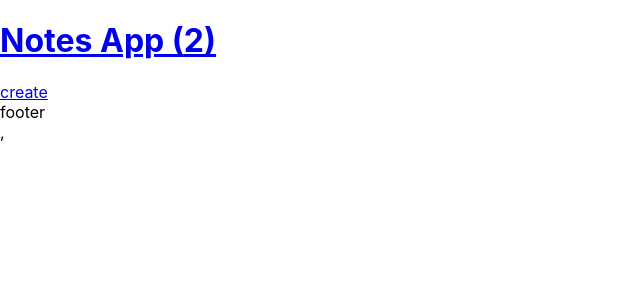
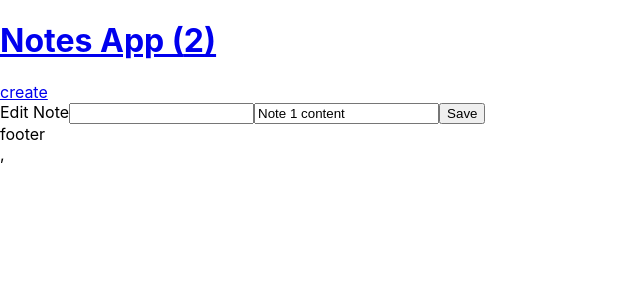
Before and after one commit to Pierluigi10/webapp-notes-manager, a React (Vite) app: page /edit/1 in a window 1280 px wide. Shown: the top 300 px of the page, without its empty margins (0-640 px from the left). Built offline with nearby package versions, Linux system fonts and the light colour scheme.

Commit message:
add editNote

```diff
--- a/src/App.jsx
+++ b/src/App.jsx
@@ -3,17 +3,17 @@ import { Routes, Route, Link } from "react-router-dom";
 import { NotesContext } from "./context";
 import { CreateNoteScreen } from "./CreateNoteScreen";
 import { HomeScreen } from "./HomeScreen";
+import { EditNoteScreen } from "./EditNoteScreen";
 
 function App() {
   const [notes, setNotes] = useState([
-    { id:1, tile: "Note 1", content: "Note 1 content" },
-    {id: 2, tile: "Note 2", content: "Note 2 content" },
+    { id: 1, tile: "Note 1", content: "Note 1 content" },
+    { id: 2, tile: "Note 2", content: "Note 2 content" },
   ]);
 
-
-function deleteNote(id) {
-  setNotes(notes.filter(note => note.id !== id))
-}
+  function deleteNote(id) {
+    setNotes(notes.filter((note) => note.id !== id));
+  }
 
   return (
     <NotesContext.Provider value={{ notes, setNotes, deleteNote }}>
@@ -28,6 +28,7 @@ function deleteNote(id) {
           <Routes>
             <Route path="/" element={<HomeScreen />} />
             <Route path="/create" element={<CreateNoteScreen />} />
+            <Route path="/edit/:noteid" element={<EditNoteScreen />} />
           </Routes>
         </main>
         <footer>footer</footer>
--- /dev/null
+++ b/src/EditNoteScreen.jsx
@@ -0,0 +1,46 @@
+import React, { useContext, useState } from "react";
+import { useParams, useNavigate } from "react-router-dom";
+import { NotesContext } from "./context";
+
+export function EditNoteScreen() {
+  const { noteid } = useParams(); // return always a string
+  //   console.log("noteid", noteid);
+  const navigate = useNavigate();
+  const { notes, setNotes } = useContext(NotesContext);
+
+  const noteToEdit = notes.find((note) => note.id === parseInt(noteid));
+  //   console.log(notes);
+  //   console.log("noteToEdit", noteToEdit);
+
+  const [title, setTitle] = useState(noteToEdit.title);
+  const [content, setContent] = useState(noteToEdit.content);
+
+  return (
+    <>
+      Edit Note
+      <input
+        type="text"
+        value={title}
+        onChange={(e) => setTitle(e.target.value)}
+      />
+      <input
+        type="text"
+        value={content}
+        onChange={(e) => setContent(e.target.value)}
+      />
+      <button
+        onClick={(e) => {
+          setNotes([
+            ...notes.filter((n) => n.id !== noteToEdit.id),
+            { title, content, id: noteToEdit.id },
+          ]);
+          setTitle("");
+          setContent("");
+          navigate("/");
+        }}
+      >
+        Save
+      </button>
+    </>
+  );
+}
--- a/src/HomeScreen.jsx
+++ b/src/HomeScreen.jsx
@@ -1,5 +1,6 @@
 import React, { useContext } from "react";
 import { NotesContext } from "./context";
+import { Link } from "react-router-dom";
 
 function Note({ note, onDelete }) {
   return (
@@ -7,6 +8,7 @@ function Note({ note, onDelete }) {
       <h2>{note.title}</h2>
       <p>{note.content}</p>
       <button onClick={onDelete}> delete</button>
+      <Link to={`/edit/${note.id}`}>edit</Link>
     </div>
   );
 }
```
